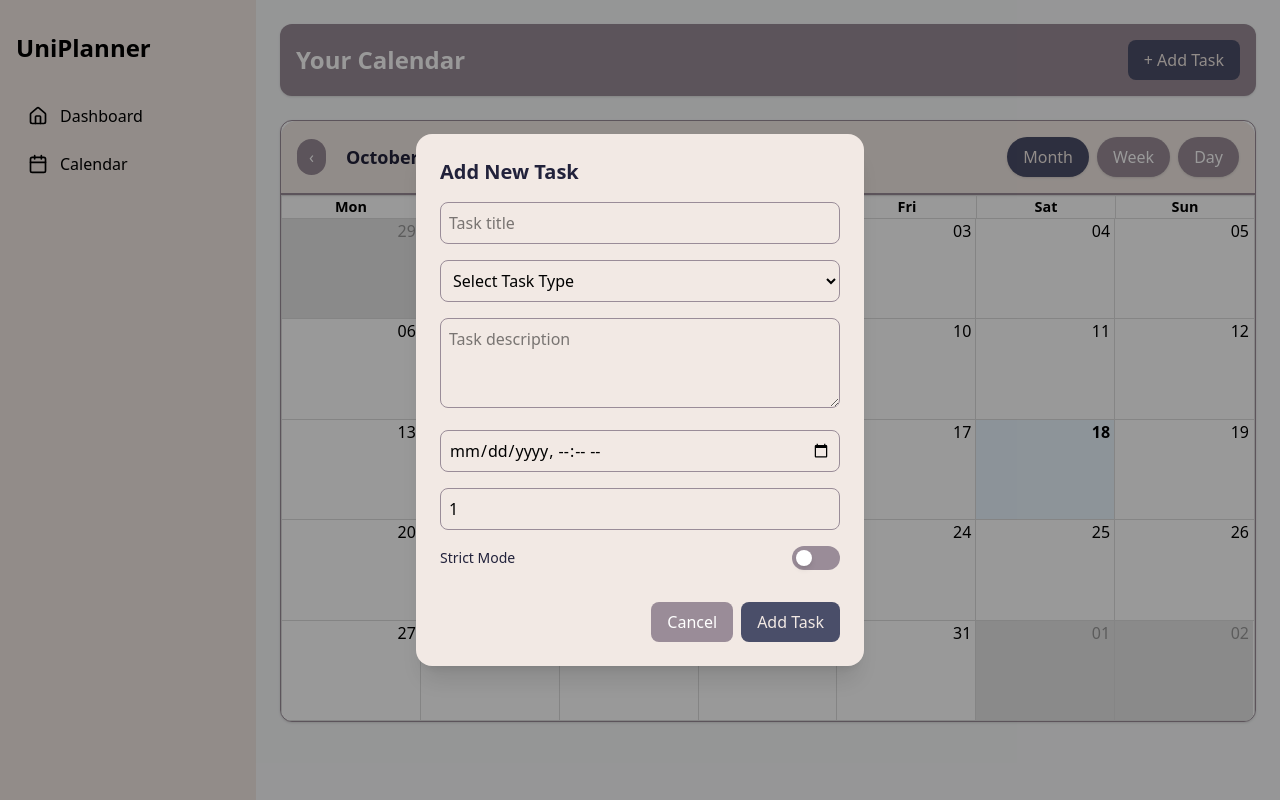
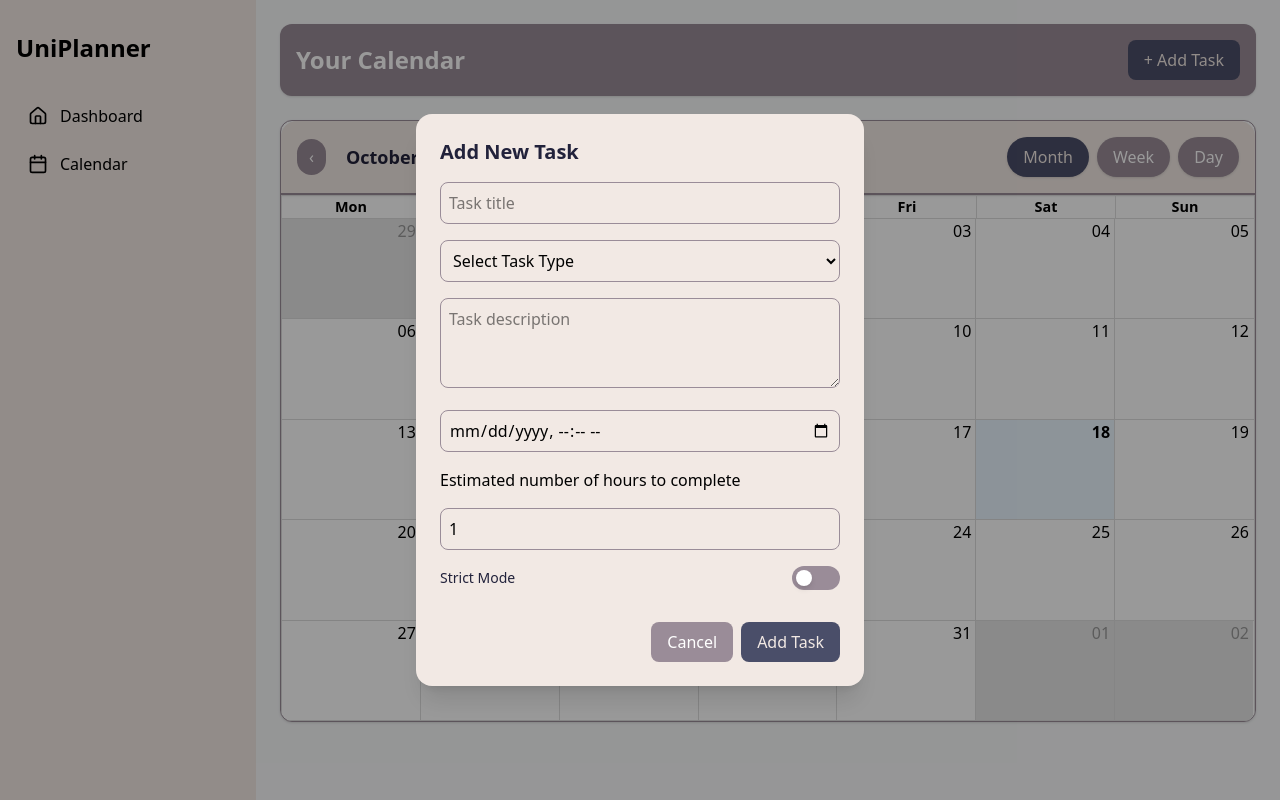
Before and after one commit to seyeong-zero/University-life-planner-with-AI, a Next.js app in the folder frontend/: page /calendar in a window 1280 px wide. Both pictures are taken after a click on the button "+ Add Task". Built offline with nearby package versions, Linux system fonts and the light colour scheme; no server answers; the database is empty.

Commit message:
Rendered events

```diff
--- a/frontend/app/calendar/ClientCalendar.tsx
+++ b/frontend/app/calendar/ClientCalendar.tsx
@@ -1,7 +1,11 @@
 "use client";
 
 import { useState } from "react";
-import { Calendar as BigCalendar, dateFnsLocalizer, Event as BigEvent } from "react-big-calendar";
+import {
+  Calendar as BigCalendar,
+  dateFnsLocalizer,
+  Event as BigEvent,
+} from "react-big-calendar";
 import { format, parse, startOfWeek, getDay } from "date-fns";
 import { enGB } from "date-fns/locale/en-GB";
 import "react-big-calendar/lib/css/react-big-calendar.css";
@@ -32,7 +36,6 @@ const localizer = dateFnsLocalizer({
 });
 
 export default function CalendarClient({ initialEvents }: Props) {
-  // Ensure start/end are Date objects
   const [events, setEvents] = useState<CustomEvent[]>(
     initialEvents.map((e) => ({
       ...e,
@@ -43,9 +46,10 @@ export default function CalendarClient({ initialEvents }: Props) {
 
   const [isModalOpen, setIsModalOpen] = useState(false);
 
+  console.log("Events rendered:", events);
+
   return (
     <div className="space-y-6">
-      {/* Header */}
       <div className="bg-[var(--color-c)] p-4 rounded-xl shadow flex items-center justify-between">
         <h2 className="text-2xl font-semibold text-white">Your Calendar</h2>
         <button
@@ -56,35 +60,42 @@ export default function CalendarClient({ initialEvents }: Props) {
         </button>
       </div>
 
-      {/* Calendar */}
       <div className="bg-white rounded-xl shadow border border-[var(--color-c)] overflow-hidden">
+
         <BigCalendar
           localizer={localizer}
           events={events}
           startAccessor="start"
           endAccessor="end"
+          defaultView="month"
+          defaultDate={new Date()}
           components={{ toolbar: CustomToolbar }}
           style={{ height: 600 }}
           eventPropGetter={(event: CustomEvent) => {
             let backgroundColor = "var(--color-b)";
-            if (event.type === "Work") backgroundColor = "var(--color-c)";
+            let textColor = "white";
+
+            if (event.type === "Coursework") backgroundColor = "var(--color-c)";
             else if (event.type === "Exam") backgroundColor = "var(--color-d)";
-            else if (event.type === "Event") backgroundColor = "var(--color-e)";
+            else if (event.type === "Event") {
+              backgroundColor = "var(--color-d)";
+              textColor = "var(--color-a)";
+            }
 
             return {
               style: {
                 backgroundColor,
-                color: "white",
+                color: textColor,
                 borderRadius: "8px",
                 border: "none",
-                padding: "2px 5px",
+                padding: "2px 6px",
+                fontWeight: 500,
               },
             };
           }}
         />
       </div>
 
-      {/* Modal */}
       <EventModal isOpen={isModalOpen} onClose={() => setIsModalOpen(false)} />
     </div>
   );
--- a/frontend/app/calendar/page.tsx
+++ b/frontend/app/calendar/page.tsx
@@ -10,27 +10,43 @@ interface TaskEvent {
   strictness: boolean;
 }
 
-
 export default async function CalendarPage() {
-
-  const { data, error } = await supabase
+  const { data: cw, error: cwerror } = await supabase
     .from("coursework")
     .select("*")
     .order("deadline", { ascending: true });
 
-  if (error) {
-    console.error()
-  }
+  if (cwerror) console.error("Error fetching coursework:", cwerror);
 
-  // map dates to strings
-  const events: TaskEvent[] = (data || []).map(e => ({
+  const { data: ev, error: everror } = await supabase
+    .from("events")
+    .select("*");
+
+  if (everror) console.error("Error fetching events:", everror);
+
+  const courseworkEvents: TaskEvent[] = (cw || []).map((e) => ({
     title: e.title,
     start: new Date(e.deadline),
     end: new Date(e.deadline),
     description: e.description,
-    type: e.type,
+    type: "Coursework",
     strictness: e.strictness,
   }));
 
-  return <CalendarClient initialEvents={events as any} />;
+  const uniEvents: TaskEvent[] = (ev || []).map((e) => ({
+    title: e.title,
+    start: new Date(e.start_at),
+    end: new Date(e.end_at),
+    description: e.description || "",
+    type: "Event",
+    strictness: false,
+  }));
+
+  const allEvents = [...courseworkEvents, ...uniEvents];
+
+  if (process.env.NODE_ENV === "development") {
+    console.log("Events from Supabase:", allEvents);
+  }
+
+  return <CalendarClient initialEvents={allEvents} />;
 }
--- a/frontend/app/components/WorkModal.tsx
+++ b/frontend/app/components/WorkModal.tsx
@@ -97,6 +97,9 @@ export default function EventModal({
         />
 
         {/* Estimated Completion Time */}
+        <p>
+          Estimated number of hours to complete
+        </p>
         <input
           type="number"
           min={0.5}
```
Also changed, not shown: 1 other file (tests, documents, lock files or other folders).
